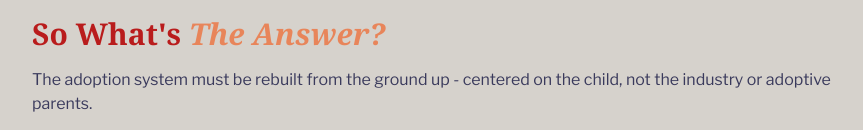
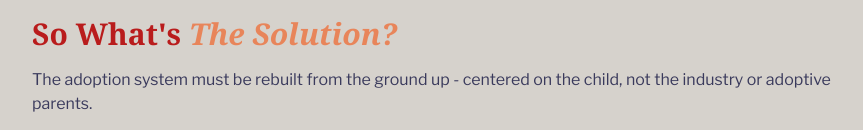
Before and after one commit to phantom42/adoptionmyths-react, a React (Vite) app: page /the-answer in a window 1280 px wide. Shown: the top 130 px of the page, without its empty margins (208-1071 px from the left). Built offline with nearby package versions, Linux system fonts and the light colour scheme.

Commit message:
updated links to new site

```diff
--- a/src/pages/Myth/MythPage.tsx
+++ b/src/pages/Myth/MythPage.tsx
@@ -13,8 +13,8 @@ export default function MythPage() {
 					{singleMyth &&
 						<DebunkedMyth debunkedMyth={singleMyth} />
 					}
-					<Link to="/the-answer/" className="solution-link italic font-bold cursor-pointer link">
-						<h1 className="font-serif text-3xl">So What's <span className="text-highlight-500 italic">The Answer?</span> <span className="answer-link"> The Answers Already Exist →</span></h1>
+					<Link to="/the-solution/" className="solution-link italic font-bold cursor-pointer link">
+						<h1 className="font-serif text-3xl">So What's <span className="text-highlight-500 italic">The Solution?</span> <span className="answer-link"> The Answers Already Exist →</span></h1>
 					</Link>
 				</div>
 			</div>
--- a/src/pages/RandomMyth/RandomMythPage.tsx
+++ b/src/pages/RandomMyth/RandomMythPage.tsx
@@ -39,8 +39,8 @@ export default function RandomMythPage() {
 			<div className="flex-1 flex items-center justify-center">
 				<div className="w-full max-w-200">
 					<DebunkedMyth debunkedMyth={randomMyth} nextMyth={nextMyth} prevMyth={prevMyth} />
-					<Link to="/the-answer/" className="solution-link italic font-bold cursor-pointer link">
-						<h1 className="font-serif text-3xl">So What's <span className="text-highlight-500 italic">The Answer?</span> <span className="answer-link"> →</span></h1>
+					<Link to="/the-solution/" className="solution-link italic font-bold cursor-pointer link">
+						<h1 className="font-serif text-3xl">So What's <span className="text-highlight-500 italic">The Solution?</span> <span className="answer-link"> →</span></h1>
 					</Link>
 				</div>
 			</div>
--- a/src/pages/Solution/Headline.tsx
+++ b/src/pages/Solution/Headline.tsx
@@ -1,7 +1,7 @@
 export default function Headline() {
 	return (
 		<section id="headline">
-			<h1 className="font-serif text-3xl">So What's <span className="text-highlight-500 italic">The Answer?</span></h1>
+			<h1 className="font-serif text-3xl">So What's <span className="text-highlight-500 italic">The Solution?</span></h1>
 			<p className=" text-main-500">The adoption system must be rebuilt from the ground up - centered on the child, not the industry or adoptive parents.</p>
 		</section>
 	)
```
